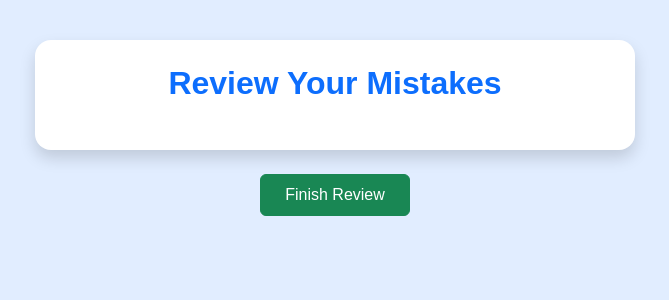
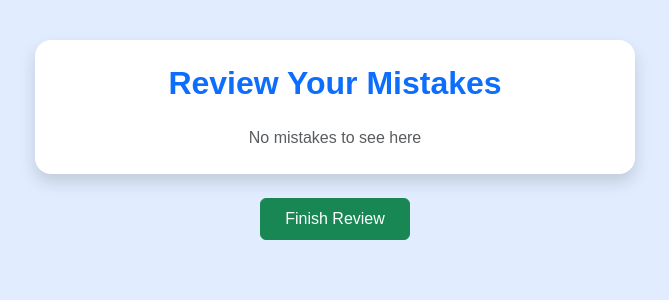
Before and after one commit to CostanzaSiniscalchi/MentalMath, a Flask app: page /quiz_review_mistakes in a window 1280 px wide. Shown: the part 78-378 px from the top of the page, without its empty margins (305-974 px from the left). Run offline with Flask 3, Linux system fonts and the light colour scheme.

Commit message:
nothing to see here message on empty mistakes tab

```diff
--- a/templates/quiz_review_mistakes.html
+++ b/templates/quiz_review_mistakes.html
@@ -9,13 +9,14 @@
 
 {% block content %}
 
-
-
 <div class="container py-5">
   <div class="d-flex justify-content-center">
     <div class="rounded-4 p-4 shadow bg-white w-100" style="max-width: 600px;">
       <h2 class="text-center text-primary mb-4 fw-bold">Review Your Mistakes</h2>
 
+      {% if review_data|length == 0 %}
+        <div class="text-center text-muted">No mistakes to see here</div>
+      {% else %}
         {% for item in review_data %}
           <div class="border-start border-4 border-danger rounded-3 p-3 mb-4 bg-light shadow-sm">
             <div class="d-flex justify-content-between align-items-center">
@@ -30,6 +31,7 @@
             </div>
           </div>
         {% endfor %}
+      {% endif %}
 
     </div>
   </div>
@@ -41,7 +43,6 @@
   </a>
 </div>
 
-
 {% endblock %}
 
 {% block scripts %}
```
Lines whose indentation alone changed are shown as unchanged.
